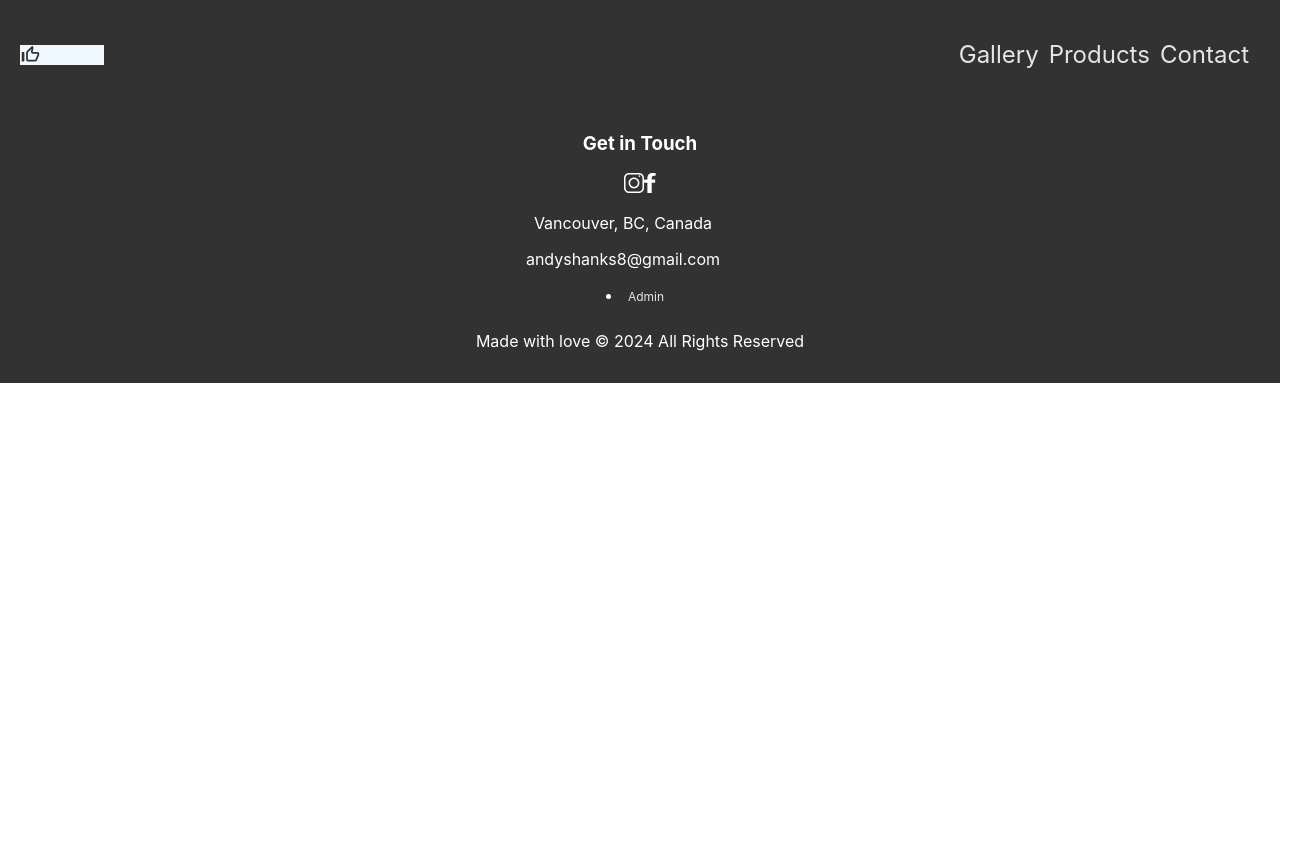
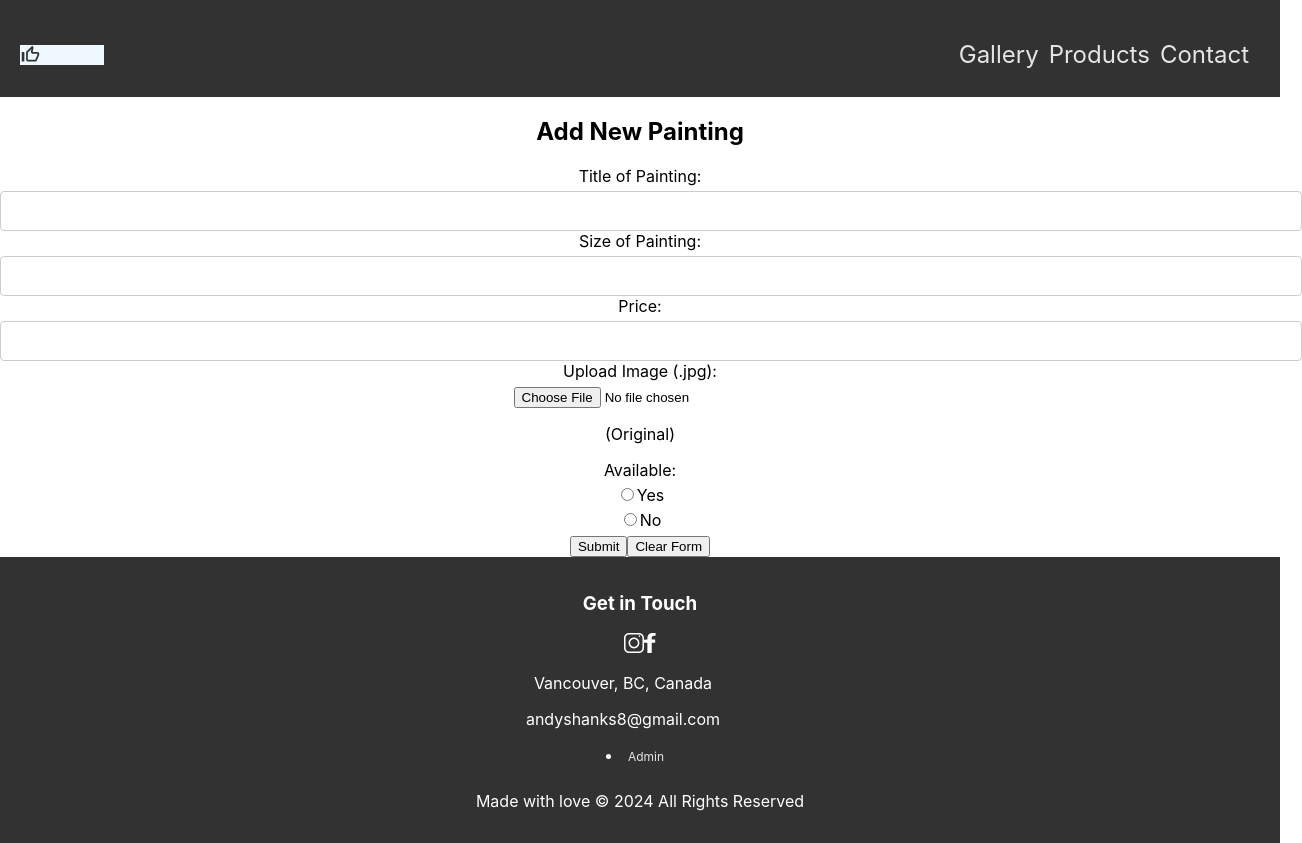
Before and after one commit to robyn-shanks/shanks-artistry, a React (Create React App) app in the folder shanks-artistry/: page /admin/add in a window 1280 px wide. Shown: the whole page, 1302 px wide, since content can reach past the window. Before the commit the page ends 800 px from the top, so only its background shows below. Built offline with nearby package versions, Linux system fonts and the light colour scheme; no server answers.

Commit message:
created an add painting page that does add a new item to list, however it is missing the image .jpg so I still need to debug that before it is fully functional

```diff
--- a/shanks-artistry/src/App.js
+++ b/shanks-artistry/src/App.js
@@ -10,8 +10,10 @@ import GalleryPage from '../src/pages/GalleryPage/GalleryPage.jsx';
 import ProductsPage from '../src/pages/ProductsPage/ProductsPage.jsx';
 import ContactPage from '../src/pages/ContactPage/ContactPage.jsx';
 import AdminLoginPage from '../src/pages/AdminLoginPage/AdminLoginPage.jsx';
+import AdminPage from '../src/pages/AdminPage/AdminPage.jsx';
 import AdminAddPage from '../src/pages/AdminAddPage/AdminAddPage.jsx';
 import AdminRemovePage from '../src/pages/AdminRemovePage/AdminRemovePage.jsx';
+
 
 export default function App() {
 
@@ -35,9 +37,10 @@ export default function App() {
           <Route path="/gallery/:id" element={<ProductsPage />} /> {/* Route for individual painting */}
           <Route path="/products" element={<ProductsPage />} />
           <Route path="/contact" element={<ContactPage />} />
+          <Route path="/admin" element={<AdminPage />} />
           <Route path="/adminlogin" element={<AdminLoginPage />} />
-          <Route path="/adminadd" element={<AdminAddPage />} />
-          <Route path="/adminremove" element={<AdminRemovePage />} />
+          <Route path="/admin/add" element={<AdminAddPage />} />
+          <Route path="/admin/remove" element={<AdminRemovePage />} />
         </Routes>
         <Footer />
       </div>
--- a/shanks-artistry/src/pages/AdminAddPage/AdminAddPage.jsx
+++ b/shanks-artistry/src/pages/AdminAddPage/AdminAddPage.jsx
@@ -1,31 +1,50 @@
 import React, { useState } from 'react';
+import axios from 'axios';
 import './AdminAddPage.scss';
 
 const AddPaintingPage = () => {
   const [title, setTitle] = useState('');
   const [size, setSize] = useState('');
   const [price, setPrice] = useState('');
+  const [available, setAvailable] = useState('');
   const [image, setImage] = useState(null);
 
-  const handleSubmit = (e) => {
+  const handleSubmit = async (e) => {
+    console.log(e.target)
     e.preventDefault();
 
     const formData = new FormData();
     formData.append('title', title);
     formData.append('size', size);
     formData.append('price', price);
+    formData.append('available', available.toLowerCase() === 'yes' ? 1 : 0);
     formData.append('image', image);
+    console.log(Array.from(formData.entries()));
 
-    fetch('/api/adminadd', {
-      method: 'POST',
-      body: formData
-    })
-    .then(response => {
-      console.log('success');
-    })
-    .catch(error => {
-      console.log('Error')
-    });
+    const data = Object.fromEntries(formData);
+    console.log(data);
+
+    const response = await axios.post('http://localhost:8080/admin/add/', data);
+    try {
+      alert("Successfully added a new painting");
+    } catch (err) {
+      let error = "";
+      if (err.response) {
+        error = err.response.data;
+      }
+      alert("Something went wrong.\n" + error);
+    }
+
+    // fetch('http://localhost:8080/admin/add/', {
+    //   method: 'POST',
+    //   body: formData
+    // })
+    // .then(response => {
+    //   console.log('success');
+    // })
+    // .catch(error => {
+    //   console.log('Error')
+    // });
   };
 
   const handleImageChange = (e) => {
@@ -73,8 +92,36 @@ const AddPaintingPage = () => {
     required
   />
   </div>
+  <div>
+  <p className="original-available">(Original)</p>
+    <label>Available:</label>
+    <div>
+      <label>
+        <input
+          type="radio"
+          name="Available"
+          value="yes"
+          checked={available === "yes"}
+          onChange={(e) => setAvailable(e.target.value)}
+        />
+        Yes
+      </label>
+      <label>
+        <input
+          type="radio"
+          name="Available"
+          value="no"
+          checked={available === "no"}
+          onChange={(e) => setAvailable(e.target.value)}
+        />
+        No
+      </label>
+    </div>
+  </div>
   <button type="submit">Submit</button>
-        <button type="button" onClick={() => {setTitle(''); setSize(''); setPrice(''); setImage(null);}}>Clear Form</button>
+  <button type="button" onClick={
+      () => {setTitle(''); setSize(''); setPrice(''); setImage(null); setAvailable('');}
+    }>Clear Form</button>
       </form>
     </div>
   );
--- a/shanks-artistry/src/pages/AdminLoginPage/AdminLoginPage.jsx
+++ b/shanks-artistry/src/pages/AdminLoginPage/AdminLoginPage.jsx
@@ -20,14 +20,14 @@ const AdminLoginPage = () => {
     e.preventDefault();
     try {
 
-      const response = await axios.post('http://localhost:8080/admin/admin/adminlogin', {
+      const response = await axios.post('http://localhost:8080/admin/adminlogin', {
         email: email,
         password: password
       });
 
 
       console.log('Login successful:', response.data);
-      navigate('/adminadd');
+      navigate('/admin');
     } catch (error) {
 
       console.error('Login failed:', error);
--- /dev/null
+++ b/shanks-artistry/src/pages/AdminPage/AdminPage.jsx
@@ -0,0 +1,13 @@
+import React, { useState } from 'react';
+import { Link, useNavigate } from 'react-router-dom';
+import "./AdminPage.scss";
+
+
+export default function ProductsPage () {
+    return (
+        <>
+        <Link to="/admin/add">Add new painting</Link>
+        <Link to="/admin/remove">Remove new painting</Link>
+        </>
+    );
+}
```
Also changed, not shown: shanks-artistry/src/pages/AdminPage/AdminPage.scss (added). Lines whose indentation alone changed are shown as unchanged.
